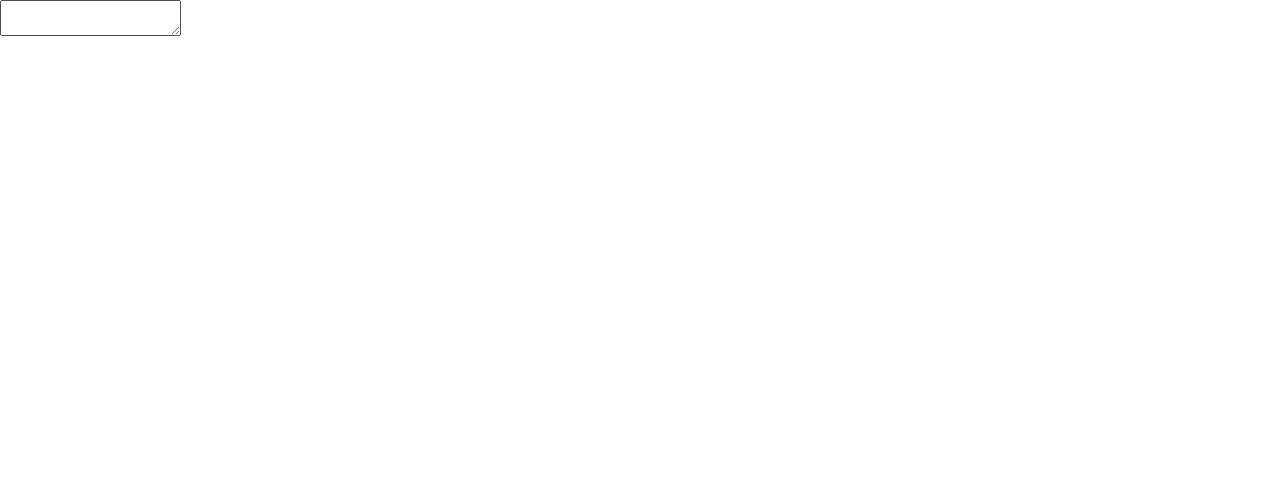
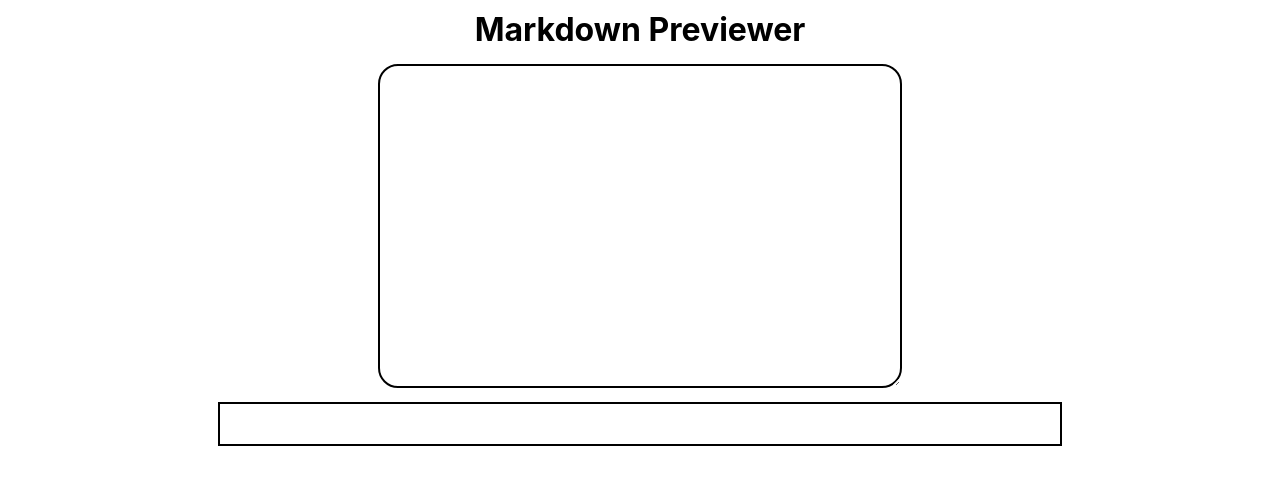
Before and after one commit to Doda1826/Mardown-Previewer-App, a React (Create React App) app: page / in a window 1280 px wide. Shown: the top 484 px of the page. Built offline with nearby package versions, Linux system fonts and the light colour scheme.

Commit message:
styling and giving creativity to the markdown desing

```diff
--- a/src/App.js
+++ b/src/App.js
@@ -5,10 +5,12 @@ import MarkdownEditor from './components/MarkdownEditor';
 import MarkdownPreview from './components/MarkdownPreview';
 import './App.css';
 
+
 function App() {
   return (
     <Provider store={store}>
-      <div>
+      <div id='main'>
+        <h1>Markdown Previewer</h1>
         <MarkdownEditor/>
         <MarkdownPreview/>
       </div>
--- a/src/components/MarkdownEditor.js
+++ b/src/components/MarkdownEditor.js
@@ -1,6 +1,7 @@
 import React from "react";
 import { useDispatch, useSelector } from 'react-redux';
 import { updateMarkdown} from "../redux/actions";
+import '../style.css'
 
 const MarkdownEditor = () => {
     const dispatch = useDispatch();
@@ -12,7 +13,7 @@ const MarkdownEditor = () => {
 
     return (
         <div>
-            <textarea value={markdown} onChange={handleInputChange}/>
+            <textarea value={markdown} onChange={handleInputChange} className="bg-info"/>
         </div>
     );
 };
--- a/src/components/MarkdownPreview.js
+++ b/src/components/MarkdownPreview.js
@@ -7,8 +7,8 @@ const MarkdownPreview = () => {
   const previewHtml = { __html: marked.parse(markdown) };
 
   return (
-    <div>
-      <div dangerouslySetInnerHTML={previewHtml} />
+    <div id='previewer'>
+      <div dangerouslySetInnerHTML={previewHtml} className='bg-danger'/>
     </div>
   );
 };
--- a/src/style.css
+++ b/src/style.css
@@ -1,3 +1,32 @@
+#main {
+    text-align: center;
+    display: grid;
+    justify-items: center;
+}
+
+h1 {
+    margin: 5px;
+    padding: 5px;
+}
+
+textarea{
+    align-content: center;
+    width: 500px;
+    height: 300px;
+    border: 2px solid black;
+    border-radius: 20px;
+    padding: 10px;
+    margin: 5px;
+}
+
+#previewer{
+    width: 800px;
+    height: 0 auto;
+    border: 2px solid black;
+    margin: 5px;
+    padding: 20px;
+}
+
 
 
 @import '~bootstrap/dist/css/bootstrap.min.css';
```
